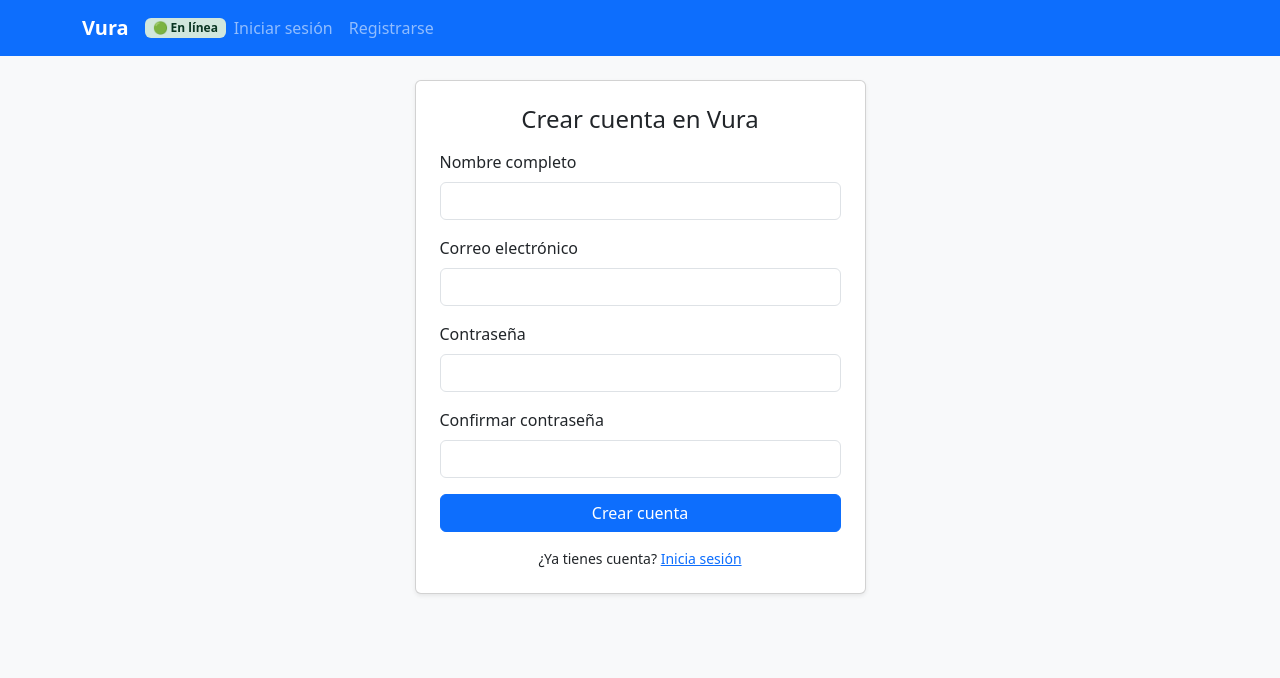
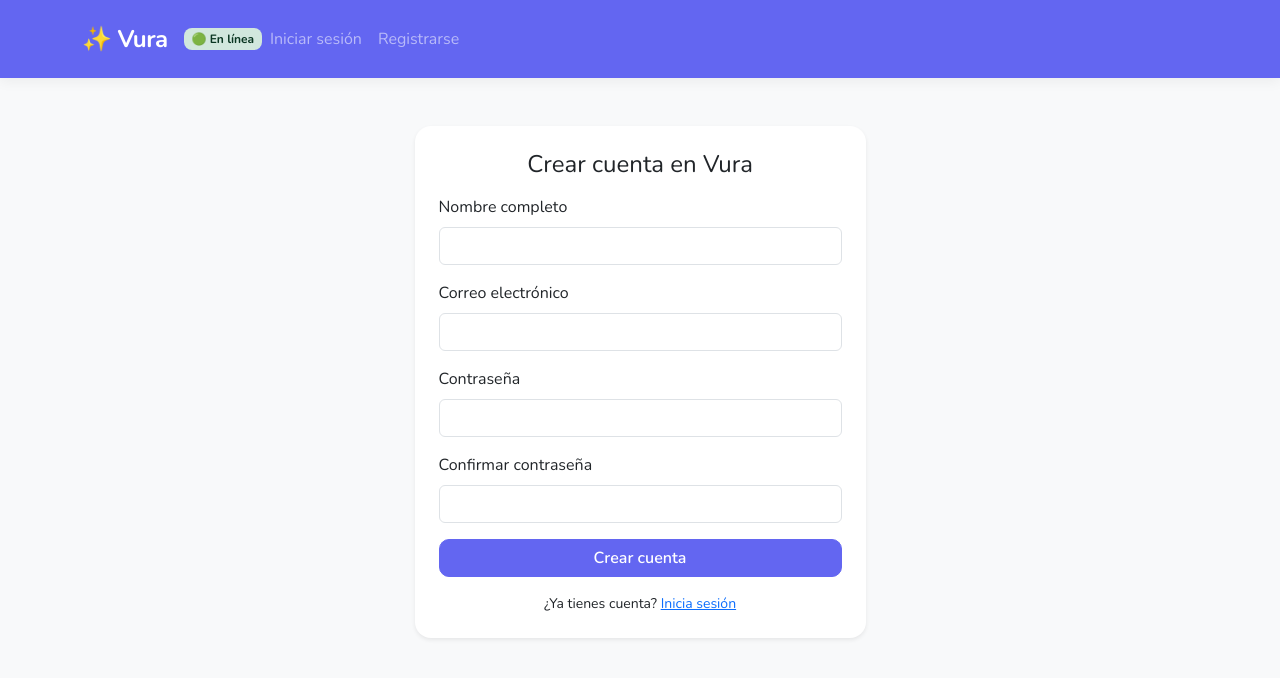
Before and after one commit to 300Ech/vura, a Flask app: page /registro in a window 1280 px wide. Shown: the top 678 px of the page. Run offline with Flask 3, Linux system fonts and the light colour scheme.

Commit message:
cambio de estilo 1

```diff
--- a/static/css/estilos.css
+++ b/static/css/estilos.css
@@ -1 +1,97 @@
 /* Solo el CSS que Bootstrap no resuelve. */
+
+:root {
+  --color-primario: #6366f1; /* Indigo vibrante */
+  --color-primario-hover: #4f46e5;
+  --color-fondo: #f8fafc; /* Gris azulado muy claro */
+  --radio-borde: 16px;
+  --radio-borde-pequeno: 10px;
+  --sombra-suave: 0 4px 12px rgba(0, 0, 0, 0.05);
+  --sombra-hover: 0 10px 20px rgba(99, 102, 241, 0.15);
+}
+
+body {
+  font-family: 'Nunito', sans-serif;
+  background-color: var(--color-fondo) !important;
+  color: #334155;
+}
+
+/* Redefinición de colores base de Bootstrap para elementos principales */
+.bg-primary {
+  background-color: var(--color-primario) !important;
+}
+
+.btn-primary {
+  background-color: var(--color-primario);
+  border-color: var(--color-primario);
+  border-radius: var(--radio-borde-pequeno);
+  font-weight: 700;
+  transition: all 0.3s ease;
+}
+
+.btn-primary:hover {
+  background-color: var(--color-primario-hover);
+  border-color: var(--color-primario-hover);
+  transform: translateY(-2px);
+  box-shadow: 0 4px 8px rgba(99, 102, 241, 0.3);
+}
+
+.btn {
+  border-radius: var(--radio-borde-pequeno);
+  font-weight: 600;
+  transition: all 0.3s ease;
+}
+
+.btn:active {
+  transform: translateY(0);
+}
+
+/* Tarjetas (Cards) */
+.card {
+  border: none;
+  border-radius: var(--radio-borde);
+  box-shadow: var(--sombra-suave);
+  transition: transform 0.3s ease, box-shadow 0.3s ease;
+}
+
+.card:hover {
+  transform: translateY(-4px);
+  box-shadow: var(--sombra-hover);
+}
+
+.card-header {
+  border-radius: var(--radio-borde) var(--radio-borde) 0 0 !important;
+  border-bottom: 1px solid #f1f5f9;
+  font-weight: 700;
+  color: #1e293b;
+}
+
+/* Navegación */
+.navbar {
+  box-shadow: var(--sombra-suave);
+}
+
+.navbar-brand {
+  font-weight: 800;
+  font-size: 1.5rem;
+  letter-spacing: -0.5px;
+}
+
+/* Elementos de listas / Tareas */
+.border.rounded {
+  border-radius: var(--radio-borde-pequeno) !important;
+  border-color: #e2e8f0 !important;
+  transition: all 0.2s ease;
+}
+
+.border.rounded:hover {
+  border-color: var(--color-primario) !important;
+  background-color: #f8fafc;
+}
+
+/* Badges */
+.badge {
+  border-radius: 8px;
+  padding: 0.4em 0.65em;
+  font-weight: 700;
+}
--- a/templates/base.html
+++ b/templates/base.html
@@ -4,14 +4,19 @@
   <meta charset="utf-8">
   <meta name="viewport" content="width=device-width, initial-scale=1">
   <title>{% block titulo %}Vura{% endblock %} · Vura</title>
+  <!-- Google Fonts: Nunito -->
+  <link rel="preconnect" href="https://fonts.googleapis.com">
+  <link rel="preconnect" href="https://fonts.gstatic.com" crossorigin>
+  <link href="https://fonts.googleapis.com/css2?family=Nunito:wght@400;600;700;800&display=swap" rel="stylesheet">
+
   <link href="https://cdn.jsdelivr.net/npm/bootstrap@5.3.3/dist/css/bootstrap.min.css" rel="stylesheet">
   <link href="{{ url_for('static', filename='css/estilos.css') }}" rel="stylesheet">
 </head>
 <body class="bg-light" {% if current_user.is_authenticated %}data-id-usuario="{{ current_user.id }}"{% endif %}>
 
-  <nav class="navbar navbar-expand-lg navbar-dark bg-primary">
+  <nav class="navbar navbar-expand-lg navbar-dark bg-primary py-3 mb-4 sticky-top">
     <div class="container">
-      <a class="navbar-brand fw-bold" href="{{ url_for('inicio') }}">Vura</a>
+      <a class="navbar-brand fw-bold" href="{{ url_for('inicio') }}">✨ Vura</a>
       <button class="navbar-toggler" type="button" data-bs-toggle="collapse" data-bs-target="#menuPrincipal">
         <span class="navbar-toggler-icon"></span>
       </button>
```
